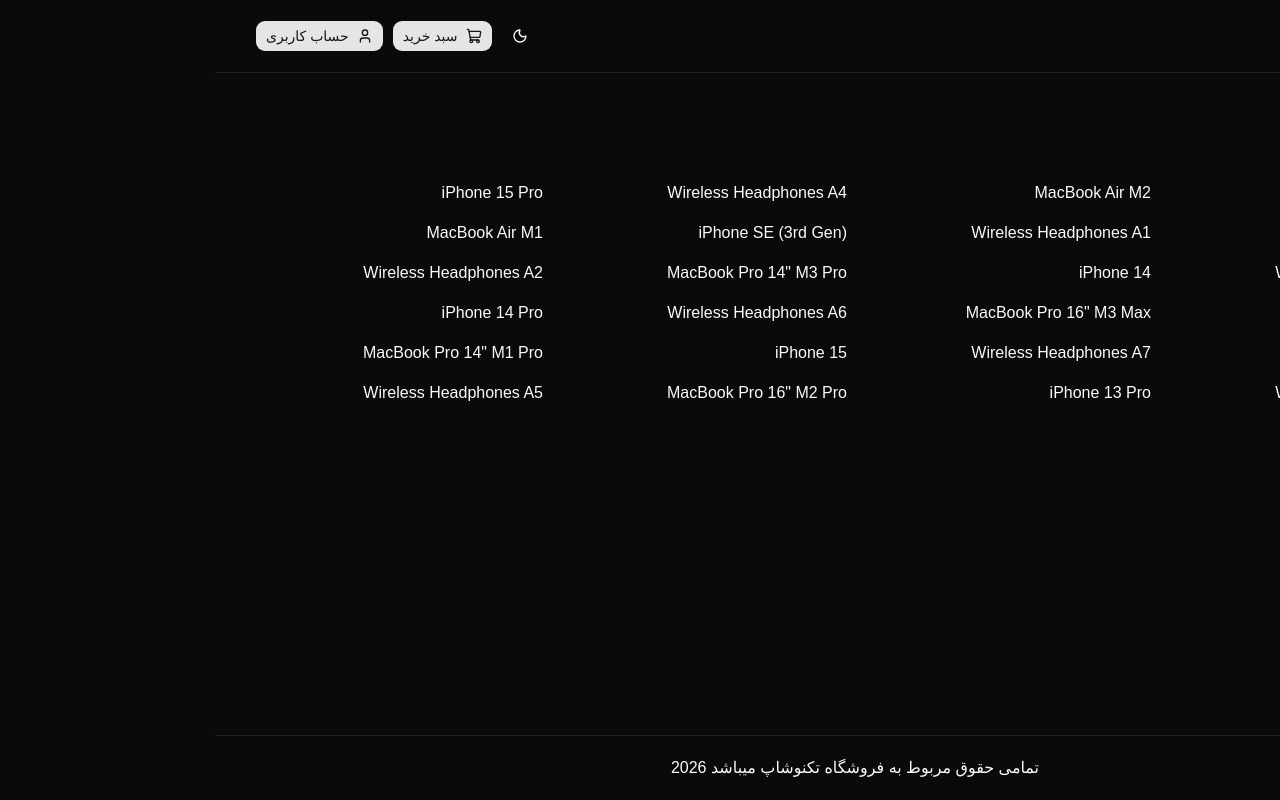
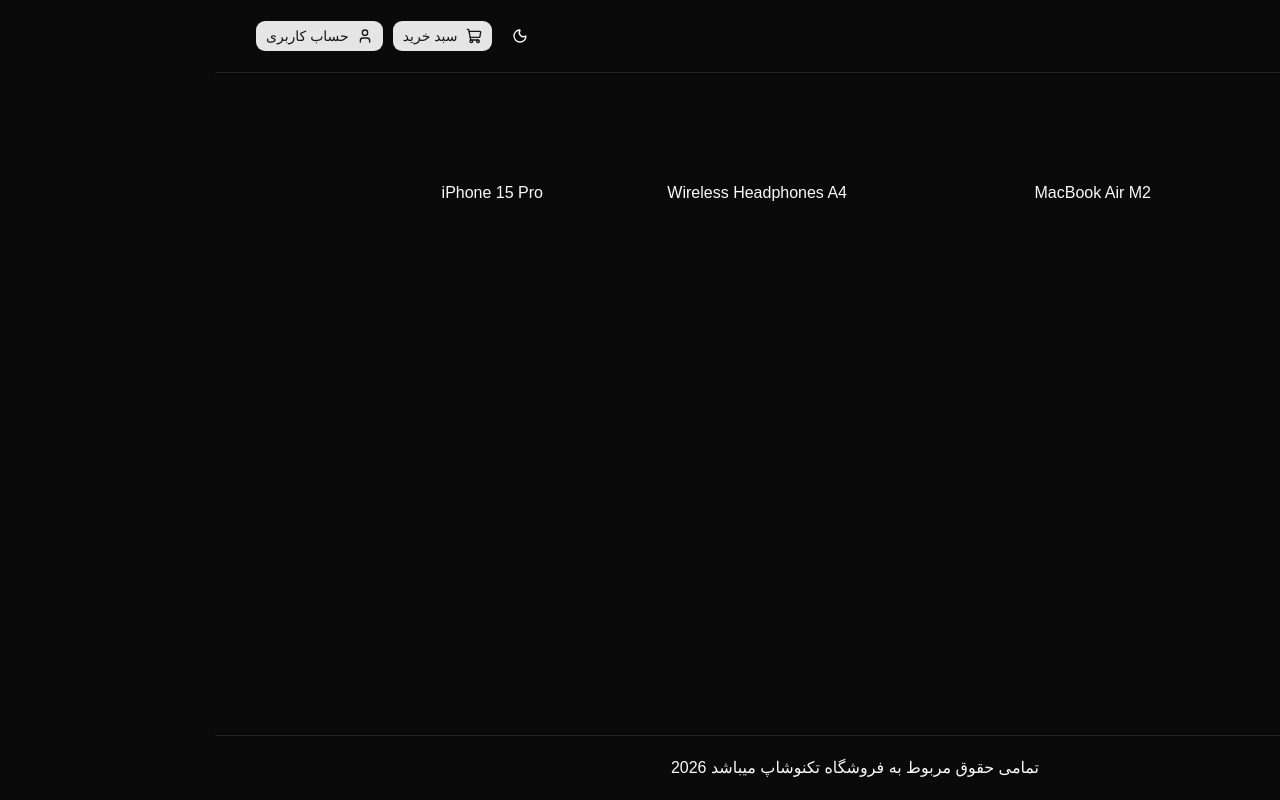
Before and after one commit to AliMoradpour/techno-shop, a Next.js app: page / in a window 1280 px wide. Built offline with nearby package versions, Linux system fonts and the light colour scheme; a web font is replaced by a local one.

Commit message:
add limit to product list

```diff
--- a/app/(root)/page.tsx
+++ b/app/(root)/page.tsx
@@ -4,7 +4,7 @@
 export default function HomePage() {
   return (
     <div>
-      <ProductList data={data.products} title="محصــولات" />
+      <ProductList data={data.products} title="محصــولات" limit={4} />
     </div>
   );
 }
--- a/components/shared/product/ProductList.tsx
+++ b/components/shared/product/ProductList.tsx
@@ -1,10 +1,12 @@
-export default function ProductList({ data, title }: { data: any; title?: string }) {
+export default function ProductList({ data, title, limit }: { data: any; title?: string; limit?: number }) {
+  const limitedData = limit ? data.slice(0, limit) : data;
+
   return (
     <div className="my-10">
       <h2 className="font-bold text-2xl mb-4">{title}</h2>
       {data.length > 0 ? (
         <div className="grid grid-cols-4 gap-4">
-          {data.map((item: any) => (
+          {limitedData.map((item: any) => (
             <div key={item.slug}>{item.name}</div>
           ))}
         </div>
```
